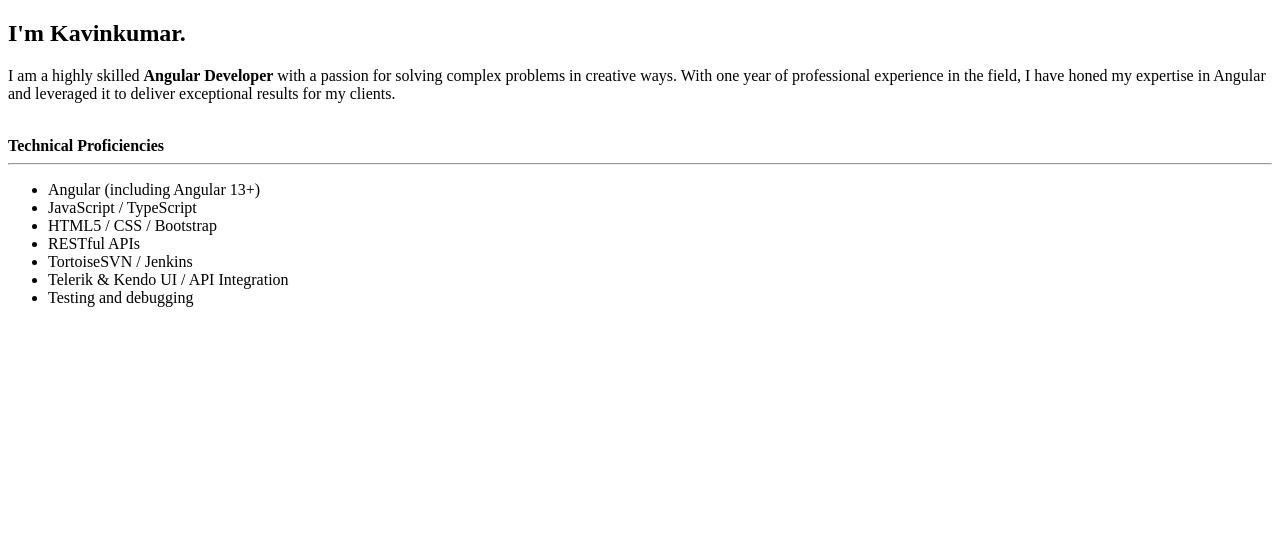
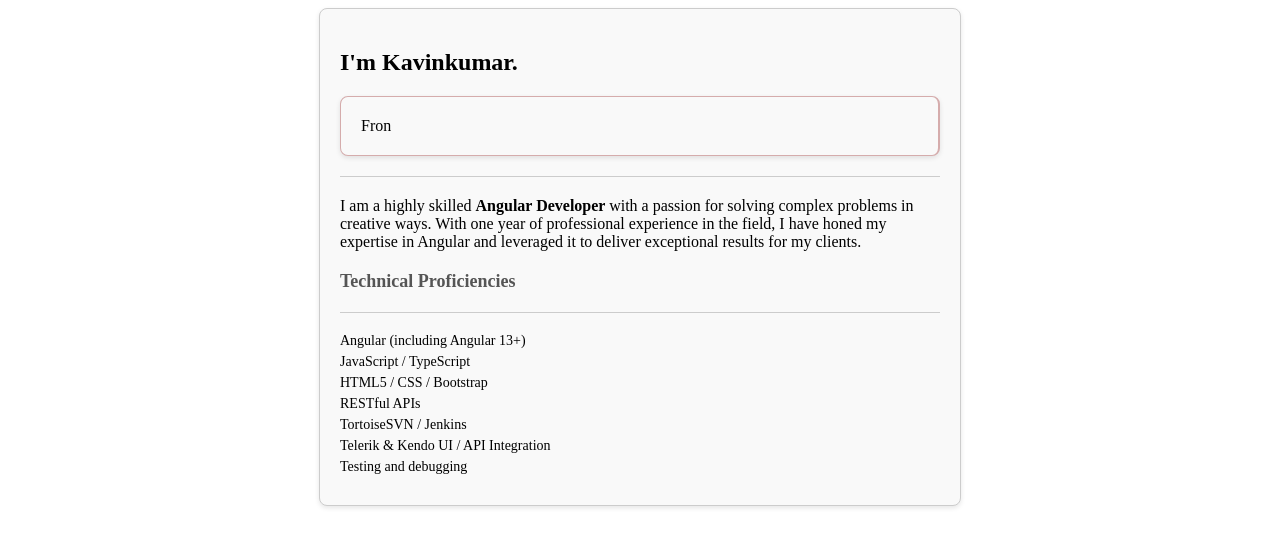
Before and after one commit to kavinkumar025/resume, an Angular app: page / in a window 1280 px wide. Shown: the top 546 px of the page. Built offline with nearby package versions, Linux system fonts and the light colour scheme.

Commit message:
typing effect

```diff
--- a/src/app/app.component.html
+++ b/src/app/app.component.html
@@ -1,16 +1,12 @@
 <div>
-    <h2 class="about_subtitle" data-aos="fade-down" data-aos-delay="350">
-      I'm Kavinkumar.
-    </h2>
-    <p class="about_text" data-aos="fade-down" data-aos-delay="450">
+  <h2> I'm Kavinkumar.</h2>
+  <div class="typing" #textContainer></div>
+  <hr>
+  <p>
     I am a highly skilled <b> Angular Developer </b> with a passion for solving complex problems in creative
-      ways. With
-      one year of professional experience in the field, I have honed my expertise in Angular and leveraged it to
-      deliver exceptional results for my clients.</p>
-    <br>
-
+    ways. With one year of professional experience in the field, I have honed my expertise in Angular and leveraged it
+    to deliver exceptional results for my clients.</p>
   <strong>Technical Proficiencies</strong>
-      <br>
   <hr>
   <ul>
     <li> Angular (including Angular 13+)</li>
@@ -20,4 +16,5 @@
     <li>TortoiseSVN / Jenkins</li>
     <li>Telerik & Kendo UI / API Integration</li>
     <li>Testing and debugging</li>
-    </ul></div>
+  </ul>
+</div>
--- a/src/app/app.component.scss
+++ b/src/app/app.component.scss
@@ -0,0 +1,84 @@
+/* Style for the container */
+div {
+    max-width: 600px;
+    margin: 0 auto;
+    padding: 20px;
+    background-color: #f9f9f9;
+    border: 1px solid #ccc;
+    border-radius: 8px;
+    box-shadow: 0 2px 5px rgba(0, 0, 0, 0.1);
+}
+
+/* Style for the subtitle */
+h2.about_subtitle {
+    font-size: 24px;
+    color: #555;
+    margin: 0;
+    padding-bottom: 10px;
+    border-bottom: 2px solid #555;
+}
+
+/* Style for the text */
+p.about_text {
+    font-size: 16px;
+    line-height: 1.6;
+    color: #333;
+}
+
+/* Style for strong element */
+div strong {
+    display: block;
+    font-size: 18px;
+    margin-top: 20px;
+    color: #555;
+}
+
+/* Style for the unordered list */
+div ul {
+    list-style-type: none;
+    padding: 0;
+    margin: 10px 0;
+}
+
+/* Style for list items */
+div li {
+    font-size: 14px;
+    margin-bottom: 5px;
+}
+
+/* Style for horizontal rule */
+div hr {
+    border: 0;
+    border-top: 1px solid #ccc;
+    margin: 20px 0;
+}
+
+.typing {
+    overflow: hidden;
+    white-space: nowrap;
+    border-right: 0.15em solid #f09a9a;
+    /* Cursor effect */
+    animation: typing 4s steps(40, end), blink-caret 0.75s step-end infinite;
+}
+
+@keyframes typing {
+    from {
+        width: 0;
+    }
+
+    to {
+        width: 90%;
+    }
+}
+
+@keyframes blink-caret {
+
+    from,
+    to {
+        border-color: transparent;
+    }
+
+    50% {
+        border-color: #d5acac;
+    }
+}
--- a/src/app/app.component.ts
+++ b/src/app/app.component.ts
@@ -1,4 +1,4 @@
-import { Component } from '@angular/core';
+import { Component, ElementRef, ViewChild } from '@angular/core';
 
 @Component({
   selector: 'app-root',
@@ -7,4 +7,37 @@ import { Component } from '@angular/core';
 })
 export class AppComponent {
   title = 'resume';
+  @ViewChild('textContainer', { static: true })
+  textContainerRef!: ElementRef;
+  roles = ['Angular Developer', 'Front-end web Developer', 'Data Modeler'];
+  index = 0;
+  roleIndex = 0;
+  isInDeletingState = false;
+
+  ngOnInit() {
+    this.typeWriter();
+  }
+
+  public typeWriter() {
+    const textContainer: HTMLElement = this.textContainerRef.nativeElement;
+    const currentRole = this.roles[this.roleIndex];
+    const currentText = currentRole.slice(0, this.index);
+    textContainer.textContent = currentText;
+    if (!this.isInDeletingState) {
+      this.index++;
+      if (this.index > currentRole.length) {
+        this.isInDeletingState = true;
+        setTimeout(() => this.typeWriter(), 2000); // Pause before deleting
+      } else {
+        setTimeout(() => this.typeWriter(), 100); // Typing speed
+      }
+    } else {
+      this.index--;
+      if (this.index === 0) {
+        this.isInDeletingState = false;
+        this.roleIndex = (this.roleIndex + 1) % this.roles.length;
+      }
+      setTimeout(() => this.typeWriter(), 50); // Deleting speed
+    }
+  }
 }
--- a/src/index.html
+++ b/src/index.html
@@ -2,10 +2,10 @@
 <html lang="en">
 <head>
   <meta charset="utf-8">
-  <title>Resume</title>
+  <title>Kavinkumar CV</title>
   <base href="/">
   <meta name="viewport" content="width=device-width, initial-scale=1">
-  <link rel="icon" type="image/x-icon" href="favicon.ico">
+  <link rel="icon" type="image/x-icon" href="download.png">
 </head>
 <body>
   <app-root></app-root>
```
Also changed, not shown: src/assets/download.png (added), src/download.png (added), 4 other files (tests, documents, lock files or other folders). Lines whose indentation alone changed are shown as unchanged.
